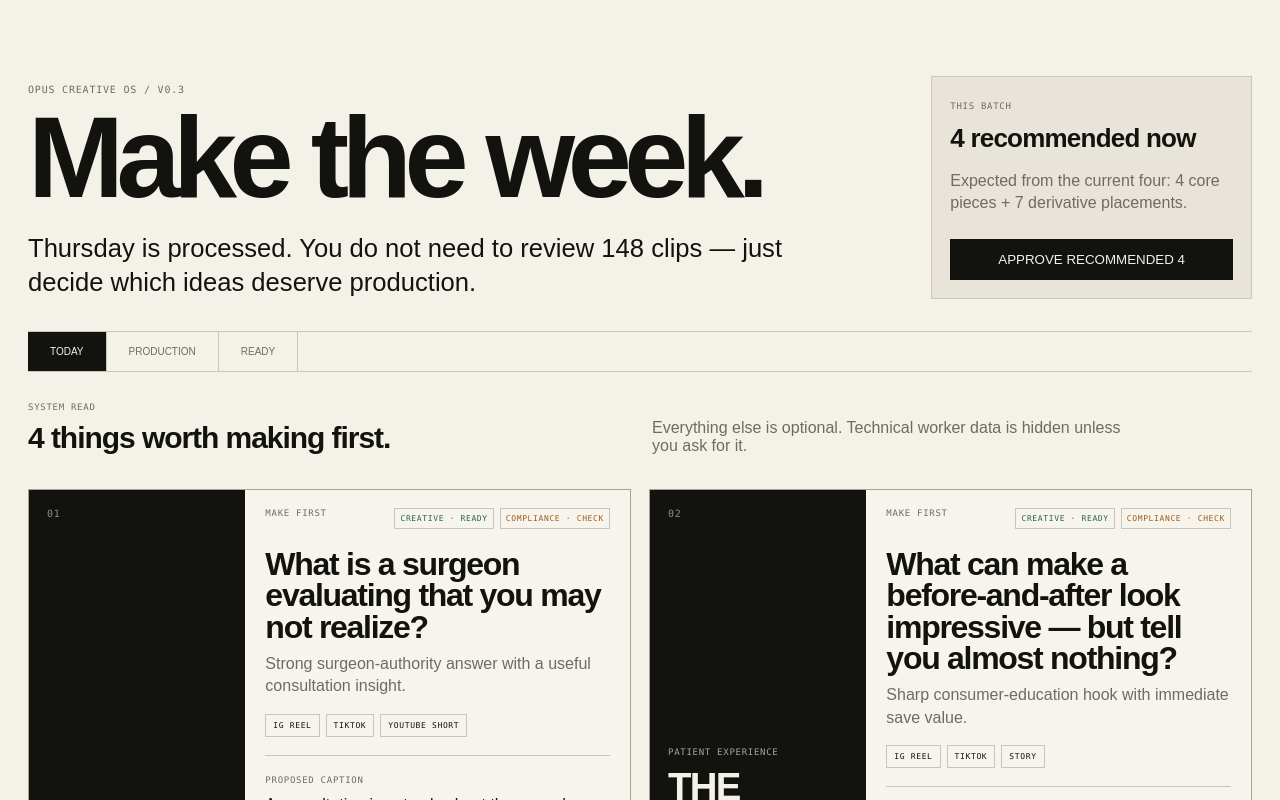
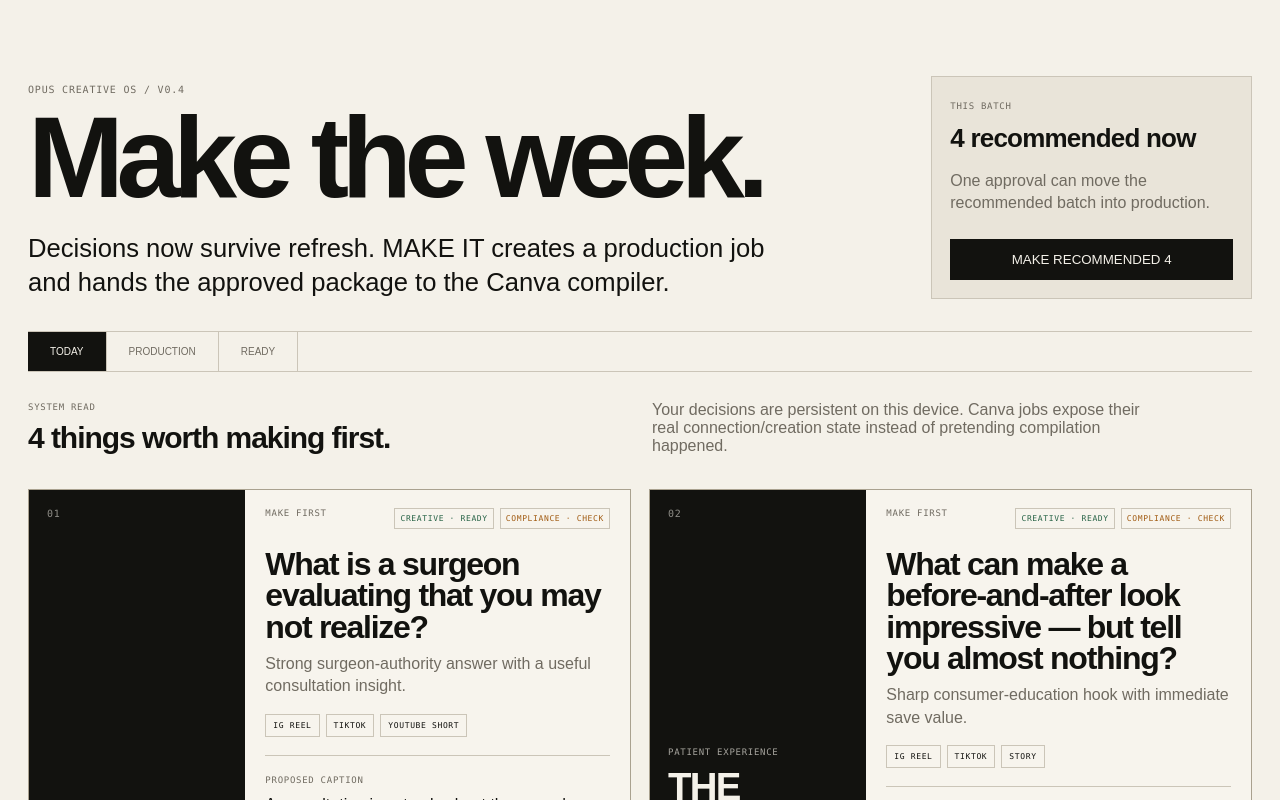
Before and after one commit to amydojo/opus-creative-worker, a Next.js app: page / in a window 1280 px wide. Shown: the top 800 px of the page. Built offline with nearby package versions, Linux system fonts and the light colour scheme.

Commit message:
feat: persist decisions and wire MAKE IT to production API

```diff
--- a/components/creative-desk.tsx
+++ b/components/creative-desk.tsx
@@ -1,66 +1,28 @@
 'use client';
-
-import { useMemo, useState } from 'react';
-import { cloudV2Packages, type CloudPackage } from '@/lib/cloud-v2-packages';
-
-type Decision='RECOMMENDED'|'APPROVED'|'PASS';
-type Stage='TODAY'|'PRODUCTION'|'READY';
-type Item=CloudPackage & { decision:Decision; stage:Stage; recommended:boolean; compliance:'CLEAR'|'CHECK'; outputs:string[]; rationale:string };
-
+import { useEffect,useMemo,useState } from 'react';
+import { cloudV2Packages,type CloudPackage } from '@/lib/cloud-v2-packages';
+type Decision='RECOMMENDED'|'APPROVED'|'PASS'; type Stage='TODAY'|'PRODUCTION'|'READY';
+type Item=CloudPackage&{decision:Decision;stage:Stage;recommended:boolean;compliance:'CLEAR'|'CHECK';outputs:string[];rationale:string;jobState?:string;canvaUrl?:string;error?:string};
+const KEY='opus-creative-os-v03-thursday';
 const priority=['opus-04e9e898fc71','opus-f28e0d28b915','opus-dcb641f936fc','opus-afb7e620170d'];
-const outputMap:Record<string,string[]>={
- 'opus-04e9e898fc71':['IG Reel','TikTok','YouTube Short'],
- 'opus-f28e0d28b915':['IG Reel','TikTok','Story'],
- 'opus-dcb641f936fc':['IG Reel','Story','TikTok'],
- 'opus-afb7e620170d':['IG Carousel/Reel','Story'],
- 'opus-31e345937a0f':['IG Reel','TikTok','Story'],
- 'opus-ee247f427667':['IG Reel','TikTok','Story'],
- 'opus-4976083473be':['IG Reel','TikTok'],
- 'opus-dfa0d1bd747f':['Google Business','IG Reel'],
-};
-const rationale:Record<string,string>={
- 'opus-04e9e898fc71':'Strong surgeon-authority answer with a useful consultation insight.',
- 'opus-f28e0d28b915':'Sharp consumer-education hook with immediate save value.',
- 'opus-dcb641f936fc':'Makes the patient experience concrete through Tamara instead of generic service language.',
- 'opus-afb7e620170d':'Clean introduction that gives Tamara a real role in the OPUS story.',
- 'opus-31e345937a0f':'Specific evidence standard that reinforces the before/after accountability position.',
- 'opus-ee247f427667':'Human, light construction content that breaks up the authority-heavy batch.',
- 'opus-4976083473be':'Contrarian surgeon-selection hook with strong search/social utility.',
- 'opus-dfa0d1bd747f':'Strong judgment signal, but safety language needs deliberate review.',
-};
-function stamp(seconds:number){const m=Math.floor(seconds/60);const s=Math.floor(seconds%60);return `${m}:${String(s).padStart(2,'0')}`}
-
+const outputMap:Record<string,string[]>={'opus-04e9e898fc71':['IG Reel','TikTok','YouTube Short'],'opus-f28e0d28b915':['IG Reel','TikTok','Story'],'opus-dcb641f936fc':['IG Reel','Story','TikTok'],'opus-afb7e620170d':['IG Carousel/Reel','Story'],'opus-31e345937a0f':['IG Reel','TikTok','Story'],'opus-ee247f427667':['IG Reel','TikTok','Story'],'opus-4976083473be':['IG Reel','TikTok'],'opus-dfa0d1bd747f':['Google Business','IG Reel']};
+const rationale:Record<string,string>={'opus-04e9e898fc71':'Strong surgeon-authority answer with a useful consultation insight.','opus-f28e0d28b915':'Sharp consumer-education hook with immediate save value.','opus-dcb641f936fc':'Makes the patient experience concrete through Tamara instead of generic service language.','opus-afb7e620170d':'Clean introduction that gives Tamara a real role in the OPUS story.','opus-31e345937a0f':'Specific evidence standard that reinforces the before/after accountability position.','opus-ee247f427667':'Human, light construction content that breaks up the authority-heavy batch.','opus-4976083473be':'Contrarian surgeon-selection hook with strong search/social utility.','opus-dfa0d1bd747f':'Strong judgment signal, but safety language needs deliberate review.'};
+const seed=()=>cloudV2Packages.map(x=>({...x,decision:'RECOMMENDED' as Decision,stage:'TODAY' as Stage,recommended:priority.includes(x.id),compliance:(x.reviewFlags.some(f=>/medical|before\/after|service|verify/i.test(f))?'CHECK':'CLEAR') as 'CLEAR'|'CHECK',outputs:outputMap[x.id]??['IG Reel'],rationale:rationale[x.id]??'Useful source-backed moment from the Thursday batch.'}));
+function stamp(n:number){return `${Math.floor(n/60)}:${String(Math.floor(n%60)).padStart(2,'0')}`}
 export function CreativeDesk(){
- const [tab,setTab]=useState<Stage>('TODAY');
- const [expanded,setExpanded]=useState<string|null>(null);
- const [items,setItems]=useState<Item[]>(cloudV2Packages.map(x=>({...x,decision:'RECOMMENDED',stage:'TODAY',recommended:priority.includes(x.id),compliance:x.reviewFlags.some(f=>/medical|before\/after|service|verify/i.test(f))?'CHECK':'CLEAR',outputs:outputMap[x.id]??['IG Reel'],rationale:rationale[x.id]??'Useful source-backed moment from the Thursday batch.'})));
- const today=useMemo(()=>items.filter(x=>x.stage===tab&&x.decision!=='PASS').sort((a,b)=>Number(b.recommended)-Number(a.recommended)),[items,tab]);
- const recommended=items.filter(x=>x.stage==='TODAY'&&x.recommended&&x.decision==='RECOMMENDED');
- const approved=items.filter(x=>x.decision==='APPROVED').length;
- const approve=(id:string)=>setItems(xs=>xs.map(x=>x.id===id?{...x,decision:'APPROVED',stage:'PRODUCTION'}:x));
- const approveBatch=()=>setItems(xs=>xs.map(x=>x.stage==='TODAY'&&x.recommended&&x.decision==='RECOMMENDED'?{...x,decision:'APPROVED',stage:'PRODUCTION'}:x));
+ const [tab,setTab]=useState<Stage>('TODAY'); const [expanded,setExpanded]=useState<string|null>(null); const [busy,setBusy]=useState<string|null>(null); const [hydrated,setHydrated]=useState(false); const [items,setItems]=useState<Item[]>(seed);
+ useEffect(()=>{try{const raw=localStorage.getItem(KEY);if(raw)setItems(JSON.parse(raw))}catch{}setHydrated(true)},[]);
+ useEffect(()=>{if(hydrated)localStorage.setItem(KEY,JSON.stringify(items))},[items,hydrated]);
+ const visible=useMemo(()=>items.filter(x=>x.stage===tab&&x.decision!=='PASS').sort((a,b)=>Number(b.recommended)-Number(a.recommended)),[items,tab]); const recommended=items.filter(x=>x.stage==='TODAY'&&x.recommended&&x.decision==='RECOMMENDED'); const approved=items.filter(x=>x.stage==='PRODUCTION').length;
+ async function make(id:string){setBusy(id);setItems(xs=>xs.map(x=>x.id===id?{...x,decision:'APPROVED',stage:'PRODUCTION',jobState:'QUEUED'}:x));try{const r=await fetch('/api/production',{method:'POST',headers:{'Content-Type':'application/json'},body:JSON.stringify({contentId:id})});const job=await r.json();setItems(xs=>xs.map(x=>x.id===id?{...x,jobState:job.state,canvaUrl:job.canvaUrl,error:job.error||(job.needsConnection?'Canva Connect authorization required to create the design.':undefined)}:x))}catch{setItems(xs=>xs.map(x=>x.id===id?{...x,jobState:'BLOCKED',error:'Production job request failed'}:x))}finally{setBusy(null)}}
+ async function makeBatch(){for(const x of [...recommended])await make(x.id)}
  const pass=(id:string)=>setItems(xs=>xs.map(x=>x.id===id?{...x,decision:'PASS'}:x));
-
- return <main>
-  <section className="cockpitHead"><div><p className="eyebrow">OPUS CREATIVE OS / V0.3</p><h1>Make the week.</h1><p className="lede">Thursday is processed. You do not need to review 148 clips — just decide which ideas deserve production.</p></div><div className="weekBox"><span className="tiny">THIS BATCH</span><strong>{recommended.length||approved} recommended now</strong><p>Expected from the current four: 4 core pieces + 7 derivative placements.</p><button onClick={approveBatch} disabled={!recommended.length}>APPROVE RECOMMENDED {recommended.length||4}</button></div></section>
-
-  <nav className="cockpitNav">{(['TODAY','PRODUCTION','READY'] as Stage[]).map(x=><button key={x} className={tab===x?'active':''} onClick={()=>setTab(x)}>{x}{x==='PRODUCTION'&&approved?` · ${approved}`:''}</button>)}</nav>
-
-  {tab==='TODAY'&&<section className="briefStrip"><div><span className="tiny">SYSTEM READ</span><b>{recommended.length?`${recommended.length} things worth making first.`:'Recommended batch approved.'}</b></div><p>Everything else is optional. Technical worker data is hidden unless you ask for it.</p></section>}
-
-  <section className="makeGrid">{today.map((item,index)=><article className={`makeCard ${item.recommended?'recommended':''}`} key={item.id}>
-   <div className="poster"><span className="posterNo">{String(index+1).padStart(2,'0')}</span><span className="posterKicker">{item.topic.replaceAll('_',' ')}</span><strong>{item.cover}</strong><span className="posterSource">{stamp(item.start)}–{stamp(item.end)}</span></div>
-   <div className="makeBody"><div className="cardTop"><span className="tiny">{item.recommended?'MAKE FIRST':'OPTIONAL'}</span><div className="signals"><span className="creativeSignal">CREATIVE · READY</span><span className={item.compliance==='CLEAR'?'clearSignal':'checkSignal'}>COMPLIANCE · {item.compliance}</span></div></div>
-    <h2>{item.hook}</h2><p className="rationale">{item.rationale}</p>
-    <div className="outputs">{item.outputs.map(x=><span key={x}>{x}</span>)}</div>
-    <div className="proposed"><span className="tiny">PROPOSED CAPTION</span><p>{item.caption}</p><b>{item.cta}</b></div>
-    {expanded===item.id&&<div className="sourceDetails"><span className="tiny">SOURCE DETAILS</span><p>“{item.transcript}”</p><p>{item.file} · {stamp(item.start)}–{stamp(item.end)} · worker {item.tier}-tier {Math.round(item.score*100)}</p>{item.reviewFlags.length>0&&<p>Checks: {item.reviewFlags.join(' · ')}</p>}</div>}
-    <div className="decisionRow"><button onClick={()=>approve(item.id)}>{tab==='TODAY'?'MAKE IT':'MOVE FORWARD'}</button><button className="quiet" onClick={()=>setExpanded(expanded===item.id?null:item.id)}>{expanded===item.id?'CLOSE':'CHANGE / SOURCE'}</button>{tab==='TODAY'&&<button className="quiet" onClick={()=>pass(item.id)}>PASS</button>}</div>
-   </div>
-  </article>)}</section>
-
-  {!today.length&&<section className="emptyState"><p className="eyebrow">{tab}</p><h2>{tab==='TODAY'?'Decision inbox cleared.':'Nothing here yet.'}</h2><p>{tab==='TODAY'?'The approved ideas have moved into Production.':'Approve something from Today and it will move here.'}</p></section>}
-
-  <footer className="cockpitFoot"><span>148 WORKER CANDIDATES → 8 EDITORIAL PICKS → 4 RECOMMENDED</span><span>NO AUTO-PUBLISH · HUMAN/COMPLIANCE GATE PRESERVED</span></footer>
- </main>;
+ return <main><section className="cockpitHead"><div><p className="eyebrow">OPUS CREATIVE OS / V0.4</p><h1>Make the week.</h1><p className="lede">Decisions now survive refresh. MAKE IT creates a production job and hands the approved package to the Canva compiler.</p></div><div className="weekBox"><span className="tiny">THIS BATCH</span><strong>{recommended.length} recommended now</strong><p>One approval can move the recommended batch into production.</p><button onClick={makeBatch} disabled={!recommended.length||!!busy}>MAKE RECOMMENDED {recommended.length}</button></div></section>
+ <nav className="cockpitNav">{(['TODAY','PRODUCTION','READY'] as Stage[]).map(x=><button key={x} className={tab===x?'active':''} onClick={()=>setTab(x)}>{x}{x==='PRODUCTION'&&approved?` · ${approved}`:''}</button>)}</nav>
+ {tab==='TODAY'&&<section className="briefStrip"><div><span className="tiny">SYSTEM READ</span><b>{recommended.length?`${recommended.length} things worth making first.`:'Recommended batch moved.'}</b></div><p>Your decisions are persistent on this device. Canva jobs expose their real connection/creation state instead of pretending compilation happened.</p></section>}
+ <section className="makeGrid">{visible.map((item,index)=><article className={`makeCard ${item.recommended?'recommended':''}`} key={item.id}><div className="poster"><span className="posterNo">{String(index+1).padStart(2,'0')}</span><span className="posterKicker">{item.topic.replaceAll('_',' ')}</span><strong>{item.cover}</strong><span className="posterSource">{stamp(item.start)}–{stamp(item.end)}</span></div><div className="makeBody"><div className="cardTop"><span className="tiny">{item.recommended?'MAKE FIRST':'OPTIONAL'}</span><div className="signals"><span className="creativeSignal">CREATIVE · READY</span><span className={item.compliance==='CLEAR'?'clearSignal':'checkSignal'}>COMPLIANCE · {item.compliance}</span></div></div><h2>{item.hook}</h2><p className="rationale">{item.rationale}</p><div className="outputs">{item.outputs.map(x=><span key={x}>{x}</span>)}</div><div className="proposed"><span className="tiny">PROPOSED CAPTION</span><p>{item.caption}</p><b>{item.cta}</b></div>
+ {item.jobState&&<div className="sourceDetails"><span className="tiny">PRODUCTION JOB · {item.jobState}</span>{item.canvaUrl?<p><a href={item.canvaUrl} target="_blank" rel="noreferrer">OPEN CANVA DESIGN ↗</a></p>:item.error?<p>{item.error}</p>:<p>Compiler running.</p>}</div>}
+ {expanded===item.id&&<div className="sourceDetails"><span className="tiny">SOURCE DETAILS</span><p>“{item.transcript}”</p><p>{item.file} · {stamp(item.start)}–{stamp(item.end)} · worker {item.tier}-tier {Math.round(item.score*100)}</p></div>}
+ <div className="decisionRow">{tab==='TODAY'&&<button onClick={()=>make(item.id)} disabled={busy===item.id}>{busy===item.id?'STARTING…':'MAKE IT'}</button>}<button className="quiet" onClick={()=>setExpanded(expanded===item.id?null:item.id)}>{expanded===item.id?'CLOSE':'CHANGE / SOURCE'}</button>{tab==='TODAY'&&<button className="quiet" onClick={()=>pass(item.id)}>PASS</button>}</div></div></article>)}</section>
+ {!visible.length&&<section className="emptyState"><p className="eyebrow">{tab}</p><h2>{tab==='TODAY'?'Decision inbox cleared.':'Nothing here yet.'}</h2></section>}<footer className="cockpitFoot"><span>PERSISTENT DECISIONS · PRODUCTION JOBS · CANVA COMPILER SEAM</span><span>NO AUTO-PUBLISH · COMPLIANCE GATE PRESERVED</span></footer></main>
 }
```
